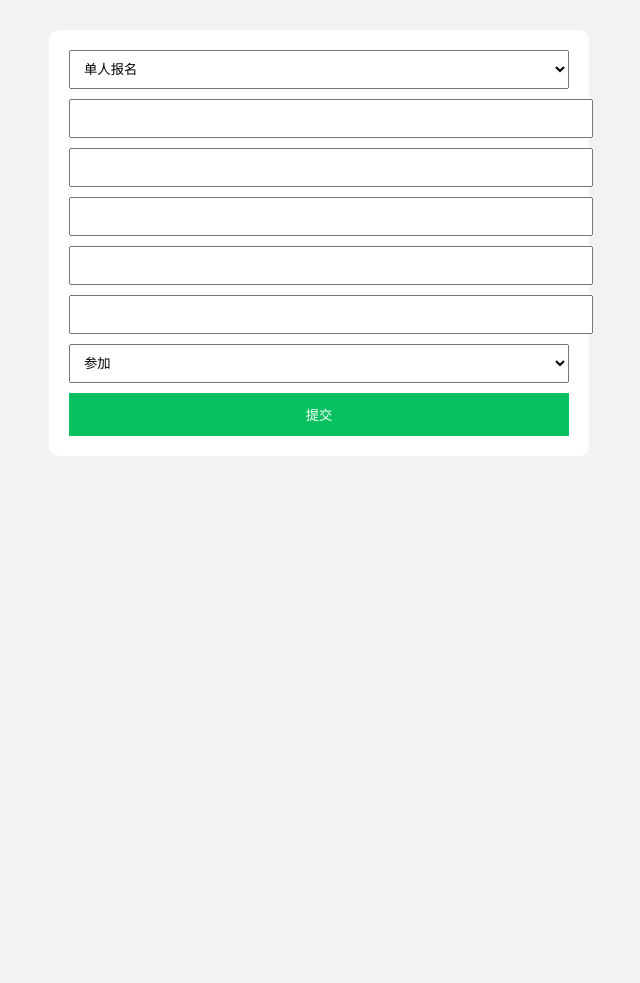
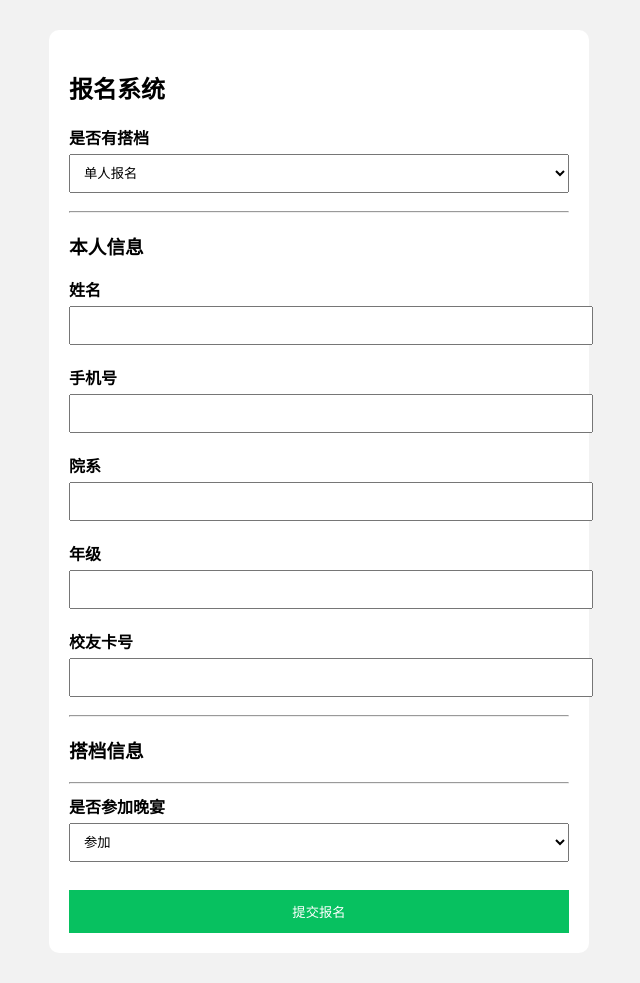
Before and after one commit to jzy2003/signup-system, a Flask app: page / in a window 1280 px wide. Shown: the whole page, without its empty margins (321-961 px from the left). Before the commit the page ends 456 px from the top, so only its background shows below. Run offline with Flask 3, Linux system fonts and the light colour scheme.

Commit message:
update html ui

```diff
--- a/templates/index.html
+++ b/templates/index.html
@@ -20,9 +20,16 @@
             border-radius: 10px;
         }
 
+        label {
+            display: block;
+            margin-top: 10px;
+            font-weight: bold;
+        }
+
         input, select {
             width: 100%;
             padding: 10px;
+            margin-top: 5px;
             margin-bottom: 10px;
         }
 
@@ -44,38 +51,69 @@
 
 <div class="container">
 
+    <h2>报名系统</h2>
+
     <form method="POST">
 
+        <label>是否有搭档</label>
         <select name="has_partner" onchange="togglePartner(this.value)">
             <option value="no">单人报名</option>
             <option value="yes">双人报名</option>
         </select>
 
-        <!-- 本人 -->
+        <hr>
+
+        <h3>本人信息</h3>
+
+        <label>姓名</label>
         <input name="name">
+
+        <label>手机号</label>
         <input name="phone">
+
+        <label>院系</label>
         <input name="department">
+
+        <label>年级</label>
         <input name="grade">
+
+        <label>校友卡号</label>
         <input name="card_number">
 
-        <!-- 搭档 -->
+        <hr>
+
+        <h3>搭档信息</h3>
+
         <div id="partner-box">
 
+            <label>搭档姓名</label>
             <input name="partner_name">
+
+            <label>搭档手机号</label>
             <input name="partner_phone">
+
+            <label>搭档院系</label>
             <input name="partner_department">
+
+            <label>搭档年级</label>
             <input name="partner_grade">
+
+            <label>搭档校友卡号</label>
             <input name="partner_card_number">
 
         </div>
 
-        <!-- 晚宴 -->
+        <hr>
+
+        <label>是否参加晚宴</label>
         <select name="dinner">
             <option value="参加">参加</option>
             <option value="不参加">不参加</option>
         </select>
 
-        <button type="submit">提交</button>
+        <br><br>
+
+        <button type="submit">提交报名</button>
 
     </form>
 
```
